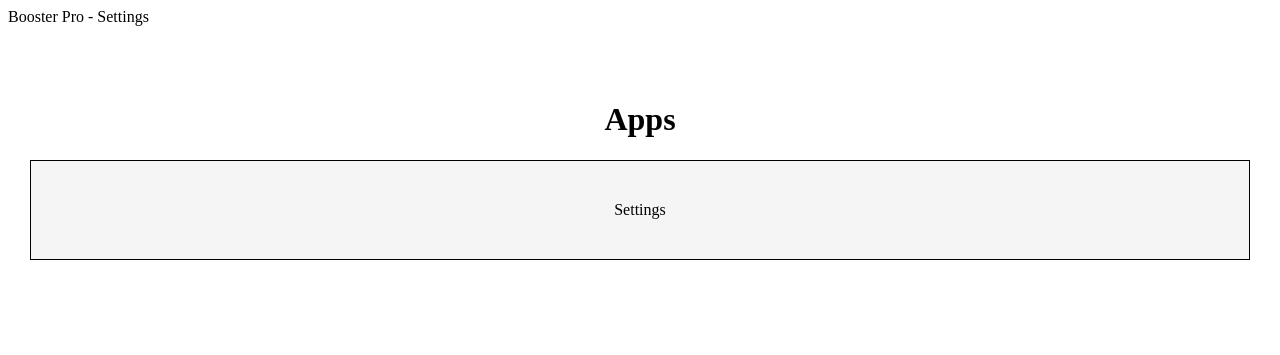
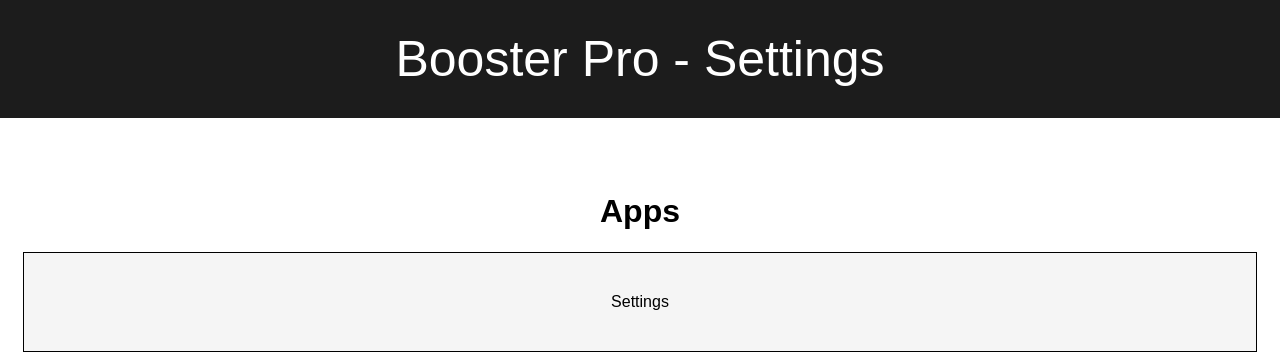
Before and after one commit to fozdtx/BoosterPro, a plain HTML site: page settings/apps.html in a window 1280 px wide. Drawn offline with Linux system fonts and the light colour scheme; the site is published under a folder, as on GitHub Pages, so addresses that start at the root find nothing.

Commit message:
Update apps.html

```diff
--- a/settings/apps.html
+++ b/settings/apps.html
@@ -5,7 +5,7 @@
   <meta charset="UTF-8">
   <meta name="viewport" content="width=device-width, initial-scale=1">
   <title>Booster Pro - Try (YouTube - Search)</title>
-  <link rel="stylesheet" href="/style.css"> <meta name="theme-color" content="#1C1C1C" >
+  <link rel="stylesheet" href="style.css"> <meta name="theme-color" content="#1C1C1C" >
   <style>
 
     .div{
```
